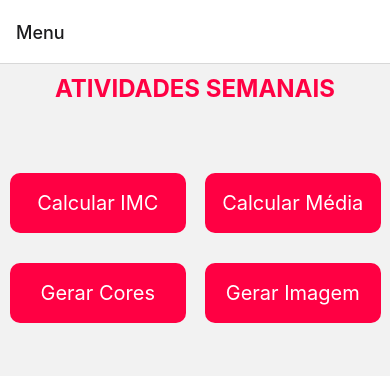
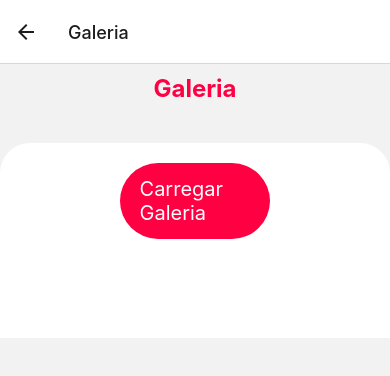
Before and after one commit to MatheusKerscher/DS151_Matheus_Antonio_Kerscher, a React Native app: screen /Galeria in a window 390 px wide. Shown: the top 376 px of the page. Built offline with nearby package versions, Linux system fonts and the light colour scheme.

Commit message:
Tarefa da semana concluida

```diff
--- a/App.js
+++ b/App.js
@@ -6,6 +6,7 @@ import Media from "./src/components/Media";
 import Imc from "./src/components/Imc";
 import ColorList from "./src/components/ColorList";
 import ImgGenerator from "./src/components/ImgGenerator";
+import Galerry from "./src/components/Galerry";
 
 const Stack = createStackNavigator();
 
@@ -18,6 +19,7 @@ export default function App() {
         <Stack.Screen name="Calculo de Média" component={Media} />
         <Stack.Screen name="Gerar Cores" component={ColorList} />
         <Stack.Screen name="Gerar Imagem" component={ImgGenerator} />
+        <Stack.Screen name="Galeria" component={Galerry} />
       </Stack.Navigator>
     </NavigationContainer>
   );
--- a/package.json
+++ b/package.json
@@ -14,7 +14,9 @@
     "expo": "~48.0.10",
     "expo-status-bar": "~1.4.4",
     "react": "18.2.0",
-    "react-native": "0.71.6"
+    "react-native": "0.71.6",
+    "react-native-safe-area-context": "4.5.0",
+    "react-native-screens": "~3.20.0"
   },
   "devDependencies": {
     "@babel/core": "^7.20.0"
--- /dev/null
+++ b/src/components/Galerry/GalerryList/index.js
@@ -0,0 +1,81 @@
+import React, { useState } from "react";
+import {
+  FlatList,
+  TouchableOpacity,
+  View,
+  Text,
+  SafeAreaView,
+  Image,
+} from "react-native";
+
+import styles from "./style";
+
+export default function GalerryList() {
+  const [imgs, setImgs] = useState([]);
+
+  function fetchData() {
+    setImgs([]);
+    for (let i = 0; i < 10; i++) {
+      fetch("https://api.thedogapi.com/v1/images/search")
+        .then(
+          (res) => {
+            if (res.ok) {
+              return res.json();
+            }
+
+            throw new Error("Falha ao buscar gatos");
+          },
+          (networkError) => console.log(networkError.message)
+        )
+        .then((jsonRes) => {
+          setImgs((prevUrl) => [...prevUrl, jsonRes[0]]);
+        });
+    }
+  }
+
+  function geraDimenssoes() {
+    return Math.floor(Math.random() * 201) + 100
+  }
+
+  return (
+    <View style={styles.flatList}>
+      <View style={styles.buttons}>
+        <TouchableOpacity onPress={() => fetchData()} style={styles.btn}>
+          <Text style={styles.textBtn}>Carregar Galeria</Text>
+        </TouchableOpacity>
+      </View>
+
+      <View>
+        {imgs.length > 1 ? (
+          <Text style={styles.textInfo}>Possui scroll horizontal :)</Text>
+        ) : null}
+      </View>
+
+      <SafeAreaView>
+        <FlatList
+          horizontal={true}
+          showsHorizontalScrollIndicator={true}
+          contentContainerStyle={styles.flatListContent}
+          data={imgs}
+          keyExtractor={(item) => item.id}
+          renderItem={({ item }) =>
+            imgs != null || imgs != undefined || imgs != "" ? (
+              <Image
+                style={[
+                  styles.imagem,
+                  {
+                    height: item.height > 300 ? geraDimenssoes() : item.height,
+                    width: item.width > 300 ? geraDimenssoes() : item.width,
+                  },
+                ]}
+                source={{
+                  uri: item.url,
+                }}
+              />
+            ) : null
+          }
+        />
+      </SafeAreaView>
+    </View>
+  );
+}
--- /dev/null
+++ b/src/components/Galerry/GalerryList/style.js
@@ -0,0 +1,74 @@
+import { StyleSheet } from "react-native";
+
+const styles = StyleSheet.create({
+  flatList: {
+    width: "100%",
+    height: "100%",
+    bottom: 0,
+    backgroundColor: "#ffffff",
+    alignItems: "center",
+    marginTop: 30,
+    borderTopLeftRadius: 30,
+    borderTopRightRadius: 30,
+  },
+
+  flatListContent: {
+    flexGrow: 1,
+    justifyContent: "center",
+    paddingHorizontal: 10,
+    marginTop: 20,
+  },
+
+  flatListItem: {
+    width: 80,
+    height: 80,
+    marginVertical: 4,
+    flex: 1,
+    marginRight: 4,
+  },
+
+  textInfo: {
+    fontSize: 16,
+    color: "#aaa",
+    marginTop: 10,
+    fontWeight: "500",
+  },
+
+  buttons: {
+    flexDirection: "row",
+    justifyContent: "center",
+  },
+
+  textMsg: {
+    fontSize: 20,
+    fontWeight: "700",
+    color: "#aaaaaa",
+    marginTop: 80,
+  },
+
+  btn: {
+    width: "70%",
+    borderRadius: 50,
+    alignItems: "center",
+    justifyContent: "center",
+    backgroundColor: "#ff0043",
+    paddingTop: 14,
+    paddingBottom: 14,
+    paddingHorizontal: 20,
+    marginHorizontal: 10,
+    marginTop: 20,
+  },
+
+  textBtn: {
+    fontSize: 20,
+    color: "#ffffff",
+  },
+
+  imagem: {
+    marginTop: 30,
+    borderRadius: 10,
+    marginHorizontal: 10,
+  },
+});
+
+export default styles;
--- /dev/null
+++ b/src/components/Galerry/index.js
@@ -0,0 +1,13 @@
+import { View } from "react-native";
+import GalerryList from "./GalerryList";
+import Title from "../Title";
+
+export default function Galerry() {
+  return (
+    <View>
+      <Title titulo="Galeria" />
+
+      <GalerryList />
+    </View>
+  );
+}
--- a/src/components/Menu/index.js
+++ b/src/components/Menu/index.js
@@ -46,6 +46,15 @@ export default function Menu({ navigation }) {
             <Text style={styles.textBtn}>Gerar Imagem</Text>
           </TouchableOpacity>
         </View>
+
+        <View style={styles.col}>
+          <TouchableOpacity
+            onPress={() => navigation.navigate("Galeria")}
+            style={styles.btn}
+          >
+            <Text style={styles.textBtn}>Galeria</Text>
+          </TouchableOpacity>
+        </View>
       </View>
     </View>
   );
--- a/src/components/Menu/style.js
+++ b/src/components/Menu/style.js
@@ -5,6 +5,7 @@ const styles = StyleSheet.create({
     flex: 1,
     flexDirection: "row",
     flexWrap: "wrap",
+    justifyContent: "center",
     width: "100%",
     height: "100%",
     bottom: 0,
```
Also changed, not shown: 1 other file (tests, documents, lock files or other folders).
